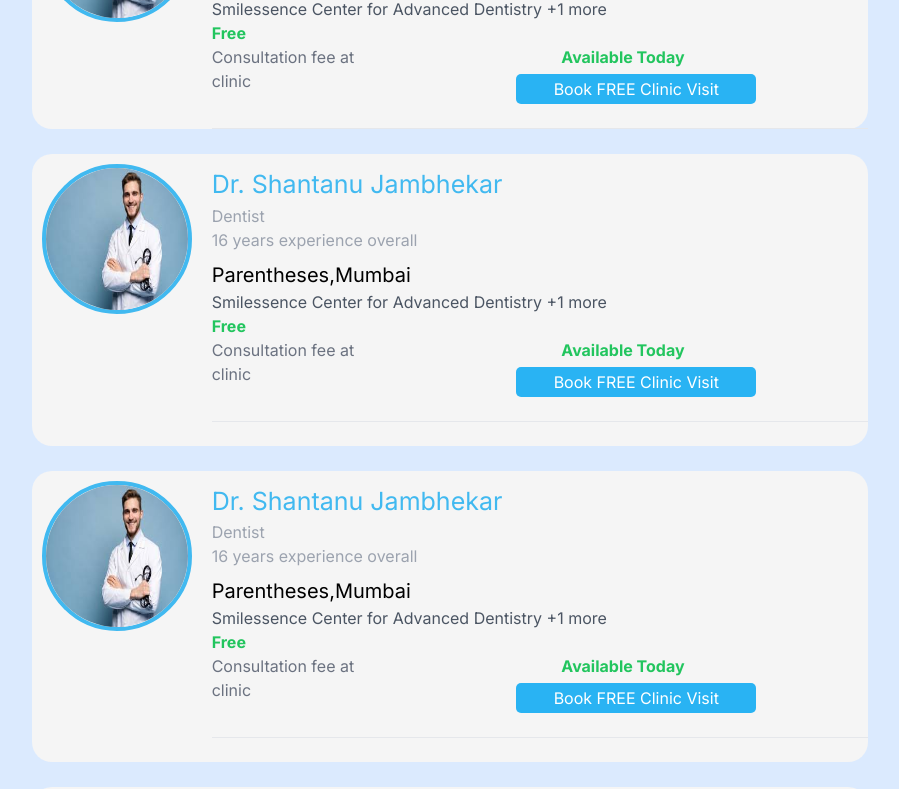
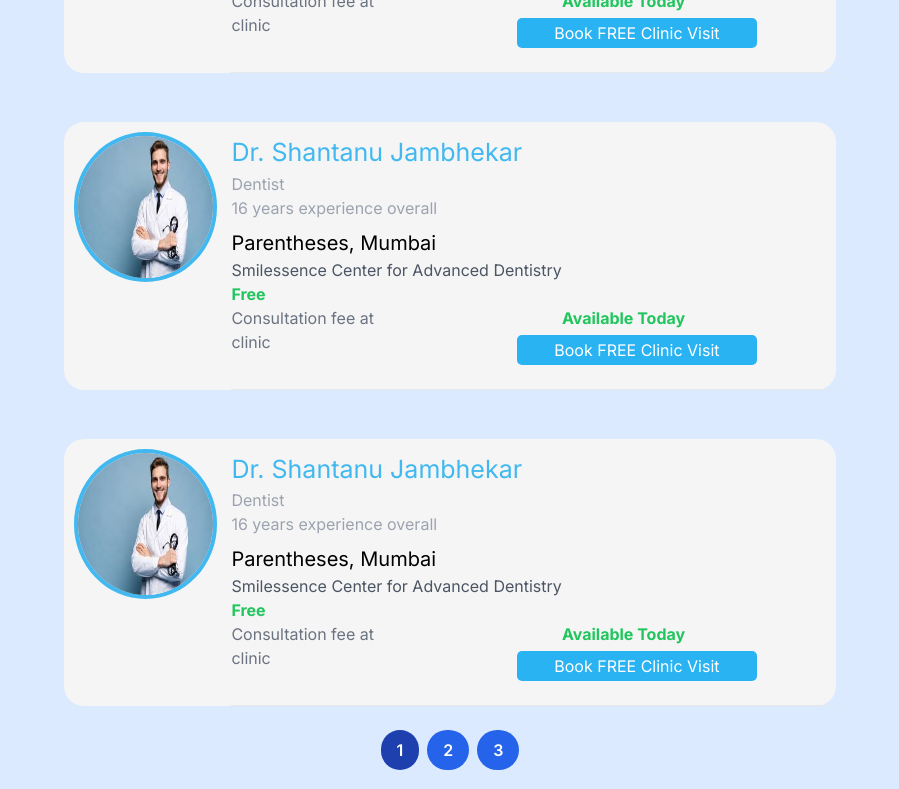
Before and after one commit to giant53/aarogya_ai-, a Next.js app: page /find-doctor in a window 1280 px wide. Shown: the part 820-1609 px from the top of the page, without its empty margins (190-1089 px from the left). Built offline with nearby package versions, Linux system fonts and the light colour scheme.

Commit message:
second commit

```diff
--- a/src/app/find-doctor/page.tsx
+++ b/src/app/find-doctor/page.tsx
@@ -1,10 +1,131 @@
-import React from "react";
+"use client";
+import React, { useState } from "react";
 import Image from"next/image";
 import download from "../download.jpg";
 import Header from "@/components/Header";
 import FAQ from "@/components/Faq";
 import Footer from "@/components/Footer";
 export default function Fleets(){
+
+  const [currentPage, setCurrentPage] = useState(1);
+
+  // Sample data for cards
+  const cardData = [
+    {
+      id: 1,
+      name: "Dr. Shantanu Jambhekar",
+      specialty: "Dentist",
+      experience: 16,
+      location: "Parentheses, Mumbai",
+      clinics: ["Smilessence Center for Advanced Dentistry"],
+      availability: "Available Today",
+    },
+    {
+      id: 2,
+      name: "Dr. Shantanu Jambhekar",
+      specialty: "Dentist",
+      experience: 16,
+      location: "Parentheses, Mumbai",
+      clinics: ["Smilessence Center for Advanced Dentistry"],
+      availability: "Available Today",
+    },
+    {
+      id: 3,
+      name: "Dr. Shantanu Jambhekar",
+      specialty: "Dentist",
+      experience: 16,
+      location: "Parentheses, Mumbai",
+      clinics: ["Smilessence Center for Advanced Dentistry"],
+      availability: "Available Today",
+    },
+    {
+      id: 4,
+      name: "Dr. Shantanu Jambhekar",
+      specialty: "Dentist",
+      experience: 16,
+      location: "Parentheses, Mumbai",
+      clinics: ["Smilessence Center for Advanced Dentistry"],
+      availability: "Available Today",
+    },
+    {
+      id: 5,
+      name: "Dr. Shantanu Jambhekar",
+      specialty: "Dentist",
+      experience: 16,
+      location: "Parentheses, Mumbai",
+      clinics: ["Smilessence Center for Advanced Dentistry"],
+      availability: "Available Today",
+    },
+    {
+      id: 6,
+      name: "Dr. Shant Jambhekar",
+      specialty: "Dentist",
+      experience: 16,
+      location: "Parentheses, Mumbai",
+      clinics: ["Smilessence Center for Advanced Dentistry"],
+      availability: "Available Today",
+    },
+    {
+      id: 7,
+      name: "Dr. Shant Jambhekar",
+      specialty: "Dentist",
+      experience: 16,
+      location: "Parentheses, Mumbai",
+      clinics: ["Smilessence Center for Advanced Dentistry"],
+      availability: "Available Today",
+    },
+    {
+      id: 8,
+      name: "Dr. Shant Jambhekar",
+      specialty: "Dentist",
+      experience: 16,
+      location: "Parentheses, Mumbai",
+      clinics: ["Smilessence Center for Advanced Dentistry"],
+      availability: "Available Today",
+    },
+    {
+      id: 9,
+      name: "Dr. Shantanu Jambhekar",
+      specialty: "Dentist",
+      experience: 16,
+      location: "Parentheses, Mumbai",
+      clinics: ["Smilessence Center for Advanced Dentistry"],
+      availability: "Available Today",
+    },
+    {
+      id: 10,
+      name: "Dr. Shantanu Jambhekar",
+      specialty: "Dentist",
+      experience: 16,
+      location: "Parentheses, Mumbai",
+      clinics: ["Smilessence Center for Advanced Dentistry"],
+      availability: "Available Today",
+    },
+    {
+      id: 11,
+      name: "Dr. Shantanu Jambhekar",
+      specialty: "Dentist",
+      experience: 16,
+      location: "Parentheses, Mumbai",
+      clinics: ["Smilessence Center for Advanced Dentistry"],
+      availability: "Available Today",
+    },
+    {
+      id: 12,
+      name: "Dr. Shantanu Jambhekar",
+      specialty: "Dentist",
+      experience: 16,
+      location: "Parentheses, Mumbai",
+      clinics: ["Smilessence Center for Advanced Dentistry"],
+      availability: "Available Today",
+    },
+    // Add more card data as needed
+  ];
+
+  // Function to calculate the index of the first and last card to display
+  const indexOfLastCard = currentPage * 4;
+  const indexOfFirstCard = indexOfLastCard - 4;
+  const currentCards = cardData.slice(indexOfFirstCard, indexOfLastCard);
 
     return(
         <>
@@ -137,7 +258,7 @@ export default function Fleets(){
             <h3 className="font-semibold mb-1 text-black text-3xl mt-10">{'Doctors available in Andheri west'}</h3>
             <h2 className="text-gray-500">Book appointments with minimum wait-time & verified doctor details</h2>
 
-            <div className="grid grid-row-4 mt-10">
+            {/* <div className="grid grid-row-4 mt-10 min-h-screen py-5">
 
 
                 <div className="cardbox" >
@@ -277,8 +398,60 @@ export default function Fleets(){
                     </div>
 
             </div>
+            </div> */}
+
+<div className="container flex items-center justify-center flex-col gap-6 mt-10">
+        {currentCards.map((card) => (
+          <div key={card.id} className="cardbox">
+            <div className="relative">
+              <Image src={download} alt="background" className="fleet--clip" />
             </div>
+            <span className="commanbox">
+              <h1 className="drname">{card.name}</h1>
+              <p className="text-gray-400 text-small">
+                {card.specialty}
+                <br />
+                {card.experience} years experience overall
+              </p>
+              <p>
+                <h1 className="h1">{card.location}</h1>
+                {card.clinics.map((clinic, index) => (
+                  <p key={index} className="text-gray-600">
+                    {clinic}
+                  </p>
+                ))}
+              </p>
+              <b className="text-green-500">Free</b>
+              <div className="flex">
+                <p className="text-gray-500">Consultation fee at clinic</p>
+                <div className="bookingbox">
+                  <b className="text-green-500">{card.availability}</b>
+                  <button className="btn">Book FREE Clinic Visit</button>
+                </div>
+              </div>
+              <br />
+              <hr />
+            </span>
+          </div>
+        ))}
+      </div>
 
+      {/* Pagination */}
+      <div className="mt-6 flex justify-center pb-6">
+        {[...Array(Math.ceil(cardData.length / 4)).keys()].map((number) => (
+          <button
+            key={number}
+            className={`${
+              currentPage === number + 1 ? "bg-blue-800" : "bg-blue-600"
+            } text-white font-semibold px-4 py-2 mx-1 rounded-full`}
+            onClick={() => setCurrentPage(number + 1)}
+          >
+            {number + 1}
+          </button>
+        ))}
+      </div>
+
+       </div>
        </div>
        <div className="max-w-screen-2xl w-full">
        <FAQ />
--- a/src/app/page.tsx
+++ b/src/app/page.tsx
@@ -144,7 +144,7 @@ export default function Home() {
                     <SearchBar value="Set Your location" />
                     </div>
                     <div className='flex justify-center items-center'>
-                    <button className='text-white bg-blue-500 bg-opacity-90 px-4 py-3 rounded-lg'>Search</button>
+                    <button className='text-white bg-blue-500 bg-opacity-90 px-4 py-3 rounded-xl'>Search</button>
                     </div>
                 </div>
                 {/* <div className="flex flex-col items-center justify-center z-50 top-full left-1/2 absolute">
--- a/src/components/Header.tsx
+++ b/src/components/Header.tsx
@@ -17,7 +17,7 @@ const Header = () => {
           <Link href="/hospitals">
             <button className=" hover:underline">Hospitals</button>
           </Link>
-          <Link href="/medicines">
+          {/* <Link href="/medicines">
             <button className=" hover:underline">Medicines</button>
           </Link>
           <Link href="/surgeries">
@@ -25,12 +25,12 @@ const Header = () => {
           </Link>
           <Link href="/software-provider">
             <button className=" hover:underline">Software Provider</button>
-          </Link>
+          </Link> */}
           <Link href="/facilities">
             <button className=" hover:underline">Facilities</button>
           </Link>
         </nav>
-        <button className='text-white bg-blue-500 bg-opacity-95 px-3 py-2 rounded-lg'>SignUp/Login</button>
+        <button className='text-white bg-blue-500 bg-opacity-95 px-3 py-2 rounded-xl'>SignUp/Login</button>
         </div>
     </header>
     </>
```
